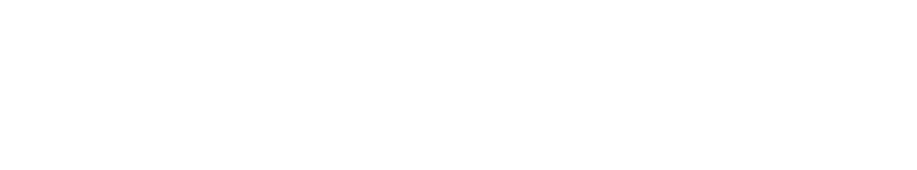
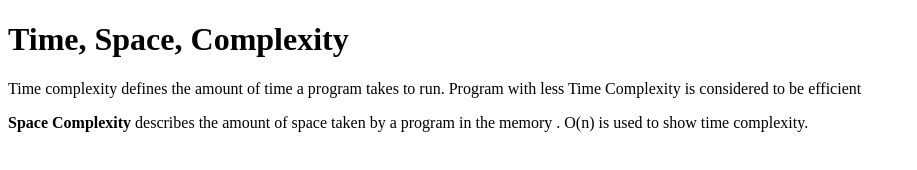
Before and after one commit to acciojob/time-and-space-complexity-Tuhin1904, a website: page main.html in a window 1280 px wide. Shown: the whole page, without its empty margins (0-917 px from the left). Drawn offline with Linux system fonts and the light colour scheme.

Commit message:
created a submission

```diff
--- a/main.html
+++ b/main.html
@@ -7,7 +7,10 @@
 </head>
 
 <body>
-	<!-- the entire body must be written by student -->
+	<h1>Time, Space, Complexity</h1>
+	<p>Time complexity defines the amount of time a program takes to run. Program with less Time Complexity is considered to be efficient</p>
+	<p><b>Space Complexity</b> describes the amount of space taken by a program in the memory . O(n) is used to show time complexity.</p>
+	<b></b>
     <script type="text/javascript" src="./script.js">
 </script>
 
```
